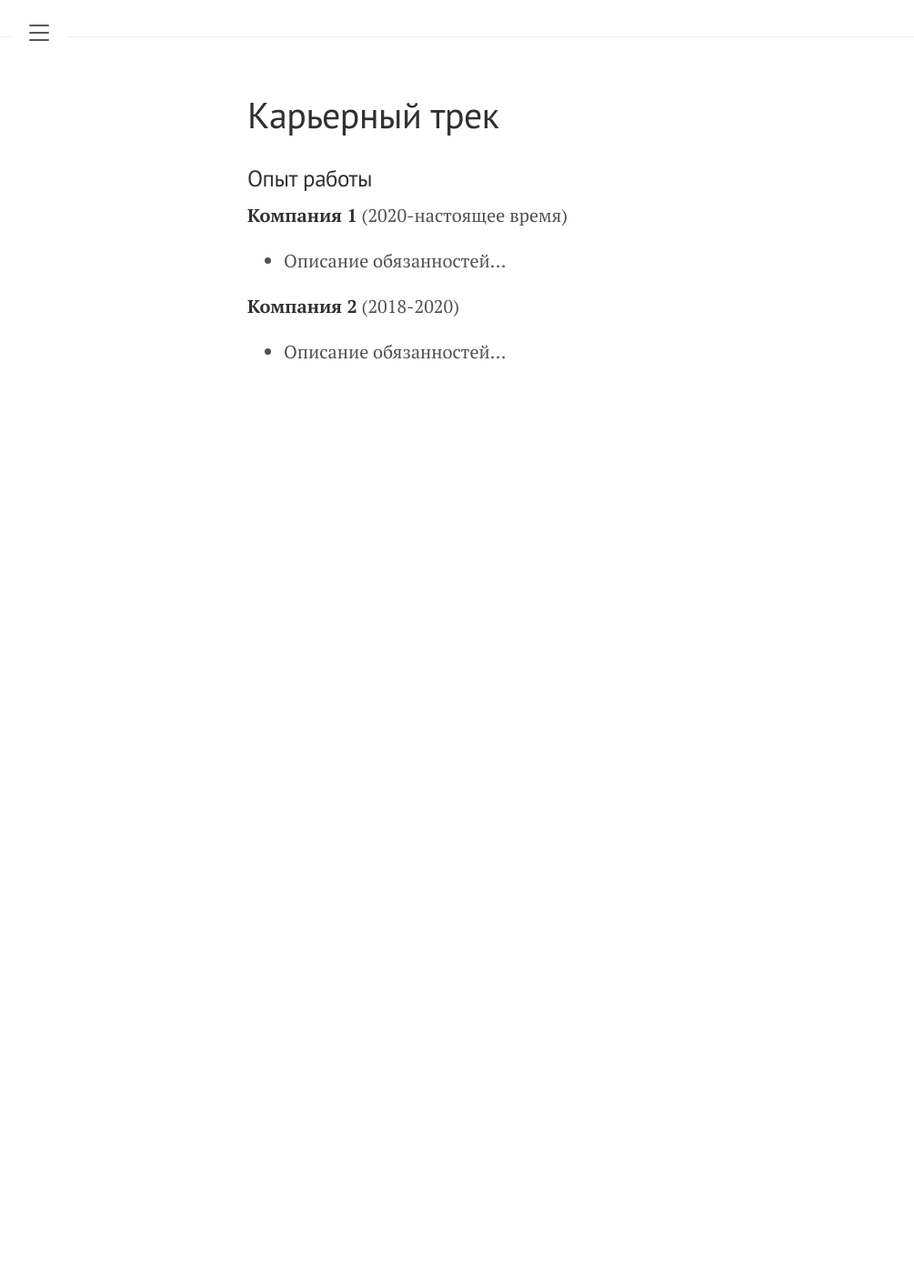
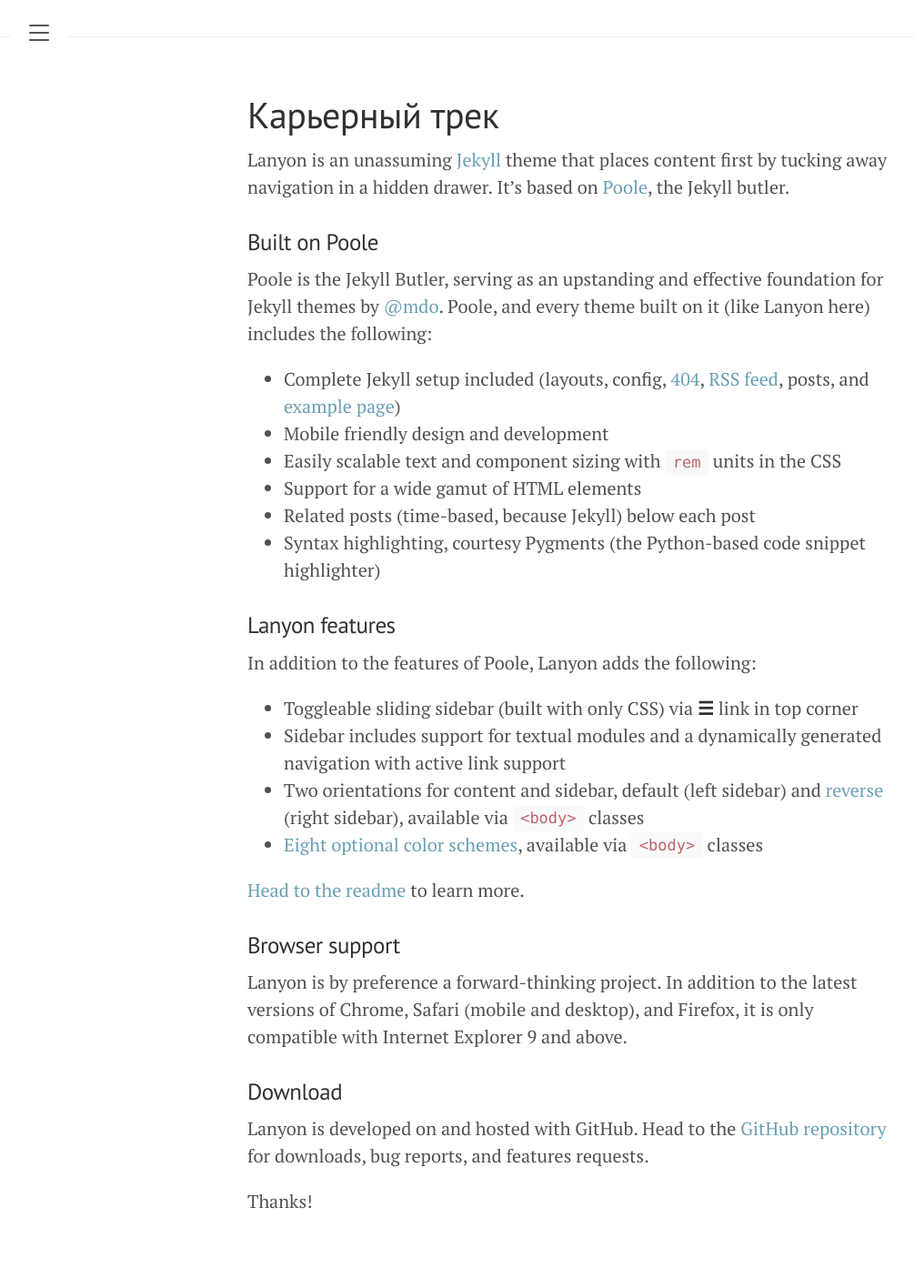
Before and after one commit to Mikrobic/lanyon, a Jekyll site: the page built from pages/career.md, in a window 1280 px wide. Shown: the whole page at 91% size, without its empty margins (8-1013 px from the left). Built offline with Jekyll 4.4.1, drawn with Linux system fonts in a browser that asks for light colours; before the commit the page ends 900 px from its top, so only the background shows below that.

Commit message:
Форматирование файлов

```diff
--- a/pages/career.md
+++ b/pages/career.md
@@ -4,10 +4,36 @@
 title: Карьерный трек
 ---
 
-### Опыт работы
+Lanyon is an unassuming [Jekyll](http://jekyllrb.com) theme that places content first by tucking away navigation in a hidden drawer. It's based on [Poole](http://getpoole.com), the Jekyll butler.
 
-**Компания 1** (2020-настоящее время)
-- Описание обязанностей...
+### Built on Poole
 
-**Компания 2** (2018-2020)
-- Описание обязанностей...
+Poole is the Jekyll Butler, serving as an upstanding and effective foundation for Jekyll themes by [@mdo](https://twitter.com/mdo). Poole, and every theme built on it (like Lanyon here) includes the following:
+
+* Complete Jekyll setup included (layouts, config, [404](/404), [RSS feed](/atom.xml), posts, and [example page](/about))
+* Mobile friendly design and development
+* Easily scalable text and component sizing with `rem` units in the CSS
+* Support for a wide gamut of HTML elements
+* Related posts (time-based, because Jekyll) below each post
+* Syntax highlighting, courtesy Pygments (the Python-based code snippet highlighter)
+
+### Lanyon features
+
+In addition to the features of Poole, Lanyon adds the following:
+
+* Toggleable sliding sidebar (built with only CSS) via **☰** link in top corner
+* Sidebar includes support for textual modules and a dynamically generated navigation with active link support
+* Two orientations for content and sidebar, default (left sidebar) and [reverse](https://github.com/poole/lanyon#reverse-layout) (right sidebar), available via `<body>` classes
+* [Eight optional color schemes](https://github.com/poole/lanyon#themes), available via `<body>` classes
+
+[Head to the readme](https://github.com/poole/lanyon#readme) to learn more.
+
+### Browser support
+
+Lanyon is by preference a forward-thinking project. In addition to the latest versions of Chrome, Safari (mobile and desktop), and Firefox, it is only compatible with Internet Explorer 9 and above.
+
+### Download
+
+Lanyon is developed on and hosted with GitHub. Head to the <a href="https://github.com/poole/lanyon">GitHub repository</a> for downloads, bug reports, and features requests.
+
+Thanks!
```
